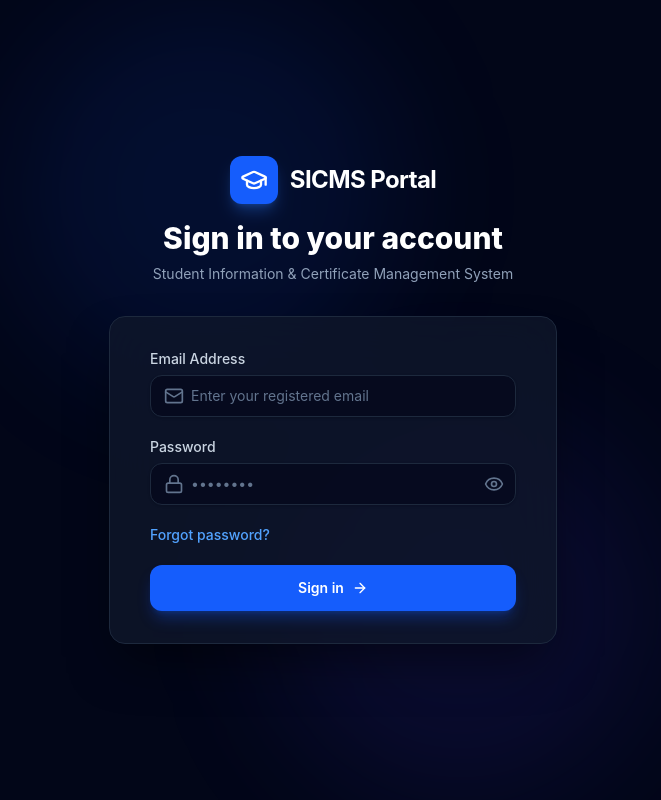
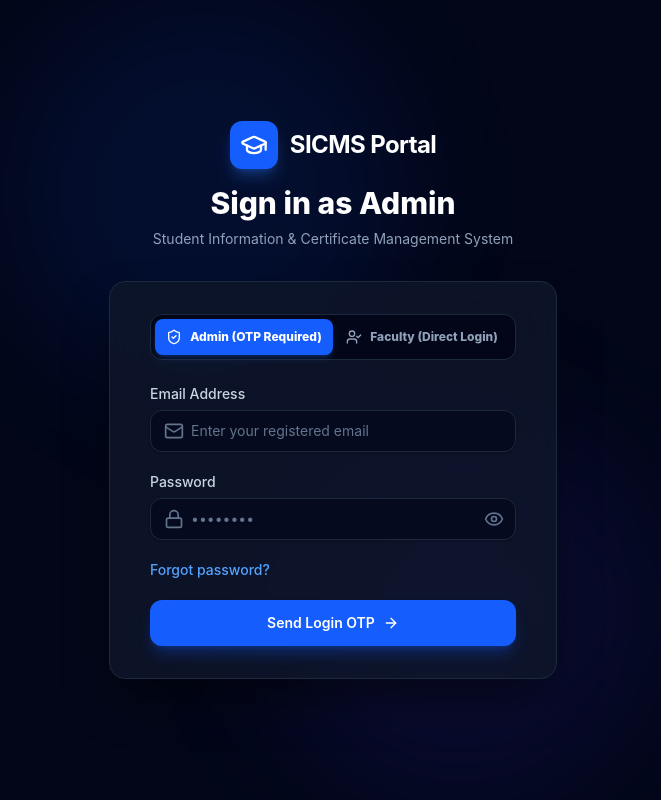
Before and after one commit to Dhanya-32673/SMS-Frontend, a React (Vite) app: page /login in a window 1280 px wide. Shown: the whole page, without its empty margins (307-968 px from the left). Built offline with nearby package versions, Linux system fonts and the light colour scheme; no server answers.

Commit message:
Add role selector tabs and role-specific login flows in Login.jsx and authService.js

```diff
--- a/src/pages/auth/Login.jsx
+++ b/src/pages/auth/Login.jsx
@@ -1,7 +1,7 @@
-import React, { useState, useEffect } from 'react';
-import { useNavigate, Link } from 'react-router-dom';
-import { useAuth } from '../../context/AuthContext';
-import { authService } from '../../services/authService';
+import React, { useState, useEffect } from "react";
+import { useNavigate, Link } from "react-router-dom";
+import { useAuth } from "../../context/AuthContext";
+import { authService } from "../../services/authService";
 import {
   GraduationCap,
   Mail,
@@ -14,26 +14,30 @@ import {
   CheckCircle2,
   KeyRound,
   RefreshCw,
-  ArrowLeft
-} from 'lucide-react';
+  ArrowLeft,
+  UserCheck
+} from "lucide-react";
 
 const Login = () => {
   const navigate = useNavigate();
-  const { login, googleLogin, verifyOtp, isAuthenticated, user, isInactiveLoggedOut } = useAuth();
+  const { isAuthenticated, user, isInactiveLoggedOut } = useAuth();
 
-  // Authentication Flow State: 'LOGIN' | 'OTP'
-  const [step, setStep] = useState('LOGIN');
+  // Selected Role Tab: "ADMIN" | "FACULTY"
+  const [roleTab, setRoleTab] = useState("ADMIN");
+
+  // Authentication Flow State: "LOGIN" | "OTP"
+  const [step, setStep] = useState("LOGIN");
 
   // Credentials & OTP inputs
-  const [email, setEmail] = useState('');
-  const [password, setPassword] = useState('');
-  const [otp, setOtp] = useState('');
+  const [email, setEmail] = useState("");
+  const [password, setPassword] = useState("");
+  const [otp, setOtp] = useState("");
 
   // UI state
   const [showPassword, setShowPassword] = useState(false);
   const [loading, setLoading] = useState(false);
-  const [error, setError] = useState('');
-  const [successMsg, setSuccessMsg] = useState('');
+  const [error, setError] = useState("");
+  const [successMsg, setSuccessMsg] = useState("");
   const [fieldErrors, setFieldErrors] = useState({});
 
   // Timers
@@ -43,16 +47,16 @@ const Login = () => {
   // Redirect if already authenticated
   useEffect(() => {
     if (isAuthenticated && user) {
-      let rawRole = '';
-      if (typeof user.role === 'string') rawRole = user.role;
+      let rawRole = "";
+      if (typeof user.role === "string") rawRole = user.role;
       else if (user.role?.roleName) rawRole = user.role.roleName;
       else if (user.role?.name) rawRole = user.role.name;
 
-      const role = rawRole.replace('ROLE_', '').toUpperCase();
-      if (role === 'FACULTY') {
-        navigate('/faculty/dashboard', { replace: true });
-      } else if (role === 'ADMIN') {
-        navigate('/admin/dashboard', { replace: true });
+      const role = rawRole.replace("ROLE_", "").toUpperCase();
+      if (role === "FACULTY") {
+        navigate("/faculty/dashboard", { replace: true });
+      } else if (role === "ADMIN") {
+        navigate("/admin/dashboard", { replace: true });
       }
     }
   }, [isAuthenticated, user, navigate]);
@@ -60,7 +64,7 @@ const Login = () => {
   // 5-minute expiry timer
   useEffect(() => {
     let timer;
-    if (step === 'OTP' && expirySeconds > 0) {
+    if (step === "OTP" && expirySeconds > 0) {
       timer = setInterval(() => setExpirySeconds((prev) => prev - 1), 1000);
     }
     return () => clearInterval(timer);
@@ -69,56 +73,62 @@ const Login = () => {
   // 30-second resend cooldown timer
   useEffect(() => {
     let timer;
-    if (step === 'OTP' && cooldownSeconds > 0) {
+    if (step === "OTP" && cooldownSeconds > 0) {
       timer = setInterval(() => setCooldownSeconds((prev) => prev - 1), 1000);
     }
     return () => clearInterval(timer);
   }, [step, cooldownSeconds]);
 
   const formatTimer = (secs) => {
-    const m = Math.floor(secs / 60).toString().padStart(2, '0');
-    const s = (secs % 60).toString().padStart(2, '0');
-    return `${m}:${s}`;
+    const m = Math.floor(secs / 60).toString().padStart(2, "0");
+    const s = (secs % 60).toString().padStart(2, "0");
+    return m + ":" + s;
   };
 
   const validateCredentials = () => {
     const errors = {};
     if (!email) {
-      errors.email = 'Email address is required';
+      errors.email = "Email address is required";
     } else if (!/\S+@\S+\.\S+/.test(email)) {
-      errors.email = 'Please enter a valid email address';
+      errors.email = "Please enter a valid email address";
     }
     if (!password) {
-      errors.password = 'Password is required';
+      errors.password = "Password is required";
     }
     setFieldErrors(errors);
     return Object.keys(errors).length === 0;
   };
 
-  // STEP 1: Submit Credentials -> Calls POST /api/auth/login
+  // STEP 1: Submit Credentials
   const handleCredentialSubmit = async (e) => {
     e.preventDefault();
     if (!validateCredentials()) return;
 
     setLoading(true);
-    setError('');
-    setSuccessMsg('');
+    setError("");
+    setSuccessMsg("");
 
     try {
-      const response = await login(email, password);
-      if (response && (response.requiresOtp || response.otpRequired || response.success)) {
+      if (roleTab === "ADMIN") {
+        // Admin Login: Credential validation -> OTP dispatch
+        const response = await authService.adminLogin(email, password);
         const targetEmail = response.email || email;
         localStorage.setItem("pendingEmail", targetEmail);
         setEmail(targetEmail);
-        setStep('OTP');
+        setStep("OTP");
         setExpirySeconds(300);
         setCooldownSeconds(30);
-        setSuccessMsg(response?.message || `We have sent a verification code to ${targetEmail}`);
+        setSuccessMsg(response?.message || "4-digit OTP sent successfully to " + targetEmail);
       } else {
-        setError(response?.message || 'Invalid username or password');
+        // Faculty Login: Direct JWT Login without OTP
+        const response = await authService.facultyLogin(email, password);
+        setSuccessMsg("Faculty login successful. Redirecting to dashboard...");
+        setTimeout(() => {
+          window.location.href = "/faculty/dashboard";
+        }, 300);
       }
     } catch (err) {
-      let msg = 'Invalid username or password';
+      let msg = "Invalid credentials or access denied";
       if (err.response?.data?.message) {
         msg = err.response.data.message;
       } else if (err.message) {
@@ -130,65 +140,46 @@ const Login = () => {
     }
   };
 
-  // STEP 2: Verify OTP -> Calls POST /api/auth/verify-otp
+  // STEP 2: Verify Admin OTP
   const handleOtpSubmit = async (e) => {
     e.preventDefault();
     if (otp.length < 4) {
-      setError('Please enter the complete 4-digit OTP code');
+      setError("Please enter the complete 4-digit OTP code");
       return;
     }
 
     setLoading(true);
-    setError('');
+    setError("");
 
     const targetEmail = email || localStorage.getItem("pendingEmail");
     if (!targetEmail) {
-      setError('Session expired. Please enter your email and password again.');
-      setStep('LOGIN');
+      setError("Session expired. Please enter your email and password again.");
+      setStep("LOGIN");
       setLoading(false);
       return;
     }
 
     try {
-      const response = await verifyOtp(targetEmail, otp);
-      setSuccessMsg('Login successful! Redirecting to dashboard...');
-
-      const verifiedEmail = response?.user?.email || response?.email || targetEmail;
-      const verifiedToken = response?.accessToken || response?.token;
-
-      if (verifiedToken) {
-        localStorage.setItem("token", verifiedToken);
-      }
-      if (verifiedEmail) {
-        localStorage.setItem("userEmail", verifiedEmail);
-      }
+      await authService.verifyAdminOtp(targetEmail, otp);
+      setSuccessMsg("Admin OTP verified successfully! Redirecting...");
       localStorage.removeItem("pendingEmail");
-
-      const userRole = response?.user?.role || user?.role;
-      let targetUrl = '/admin/dashboard';
-      if (typeof userRole === 'string' && userRole.toUpperCase().includes('FACULTY')) {
-        targetUrl = '/faculty/dashboard';
-      } else if (userRole?.roleName === 'ROLE_FACULTY') {
-        targetUrl = '/faculty/dashboard';
-      }
-
       setTimeout(() => {
-        navigate(targetUrl, { replace: true });
-      }, 500);
+        window.location.href = "/admin/dashboard";
+      }, 300);
     } catch (err) {
-      setError(err.response?.data?.message || 'Invalid or expired OTP code.');
+      setError(err.response?.data?.message || "Invalid or expired OTP code.");
     } finally {
       setLoading(false);
     }
   };
 
-  // Resend OTP -> Calls POST /api/auth/resend-otp
+  // Resend OTP
   const handleResendOtp = async () => {
     if (cooldownSeconds > 0 || loading) return;
 
     setLoading(true);
-    setError('');
-    setSuccessMsg('');
+    setError("");
+    setSuccessMsg("");
 
     const targetEmail = email || localStorage.getItem("pendingEmail");
 
@@ -196,19 +187,19 @@ const Login = () => {
       await authService.resendOtp(targetEmail);
       setExpirySeconds(300);
       setCooldownSeconds(30);
-      setSuccessMsg(`New verification code sent to ${targetEmail}`);
+      setSuccessMsg("New verification code sent to " + targetEmail);
     } catch (err) {
-      setError(err.response?.data?.message || 'Failed to resend OTP code.');
+      setError(err.response?.data?.message || "Failed to resend OTP code.");
     } finally {
       setLoading(false);
     }
   };
 
   const handleBackToLogin = () => {
-    setStep('LOGIN');
-    setOtp('');
-    setError('');
-    setSuccessMsg('');
+    setStep("LOGIN");
+    setOtp("");
+    setError("");
+    setSuccessMsg("");
     localStorage.removeItem("pendingEmail");
   };
 
@@ -226,12 +217,12 @@ const Login = () => {
           <span className="text-2xl font-bold text-white tracking-tight">SICMS Portal</span>
         </div>
         <h2 className="mt-4 text-center text-3xl font-extrabold text-white">
-          {step === 'LOGIN' ? 'Sign in to your account' : 'Verify Email OTP'}
+          {step === "LOGIN" ? (roleTab === "ADMIN" ? "Sign in as Admin" : "Sign in as Faculty") : "Verify Email OTP"}
         </h2>
         <p className="mt-2 text-center text-sm text-slate-400">
-          {step === 'LOGIN'
-            ? 'Student Information & Certificate Management System'
-            : `Enter the 4-digit code sent to ${email || localStorage.getItem('pendingEmail') || 'your email'}`}
+          {step === "LOGIN"
+            ? "Student Information & Certificate Management System"
+            : "Enter the 4-digit code sent to " + (email || localStorage.getItem("pendingEmail") || "your email")}
         </p>
       </div>
 
@@ -260,8 +251,44 @@ const Login = () => {
             </div>
           )}
 
-          {/* STEP 1: LOGIN FORM */}
-          {step === 'LOGIN' && (
+          {/* ROLE SELECTOR TABS */}
+          {step === "LOGIN" && (
+            <div className="flex rounded-xl bg-slate-950 p-1 mb-6 border border-slate-800">
+              <button
+                type="button"
+                onClick={() => {
+                  setRoleTab("ADMIN");
+                  setError("");
+                  setSuccessMsg("");
+                }}
+                className={"flex-1 py-2.5 rounded-lg text-xs font-extrabold transition-all flex items-center justify-center gap-2 " + (
+                  roleTab === "ADMIN"
+                    ? "bg-blue-600 text-white shadow-md shadow-blue-500/20"
+                    : "text-slate-400 hover:text-white"
+                )}
+              >
+                <ShieldCheck className="w-4 h-4" /> Admin (OTP Required)
+              </button>
+              <button
+                type="button"
+                onClick={() => {
+                  setRoleTab("FACULTY");
+                  setError("");
+                  setSuccessMsg("");
+                }}
+                className={"flex-1 py-2.5 rounded-lg text-xs font-extrabold transition-all flex items-center justify-center gap-2 " + (
+                  roleTab === "FACULTY"
+                    ? "bg-blue-600 text-white shadow-md shadow-blue-500/20"
+                    : "text-slate-400 hover:text-white"
+                )}
+              >
+                <UserCheck className="w-4 h-4" /> Faculty (Direct Login)
+              </button>
+            </div>
+          )}
+
+          {/* STEP 1: CREDENTIAL FORM */}
+          {step === "LOGIN" && (
             <form className="space-y-5" onSubmit={handleCredentialSubmit}>
               <div>
                 <label className="block text-sm font-medium text-slate-300">
@@ -276,12 +303,12 @@ const Login = () => {
                     value={email}
                     onChange={(e) => {
                       setEmail(e.target.value);
-                      if (fieldErrors.email) setFieldErrors({ ...fieldErrors, email: '' });
+                      if (fieldErrors.email) setFieldErrors({ ...fieldErrors, email: "" });
                     }}
                     placeholder="Enter your registered email"
-                    className={`block w-full pl-10 pr-3 py-2.5 bg-slate-950/60 border ${
-                      fieldErrors.email ? 'border-rose-500/80 focus:ring-rose-500' : 'border-slate-800 focus:ring-blue-500 focus:border-blue-500'
-                    } rounded-xl text-white placeholder-slate-500 text-sm focus:outline-none focus:ring-2 transition-all`}
+                    className={"block w-full pl-10 pr-3 py-2.5 bg-slate-950/60 border " + (
+                      fieldErrors.email ? "border-rose-500/80 focus:ring-rose-500" : "border-slate-800 focus:ring-blue-500 focus:border-blue-500"
+                    ) + " rounded-xl text-white placeholder-slate-500 text-sm focus:outline-none focus:ring-2 transition-all"}
                   />
                 </div>
                 {fieldErrors.email && (
@@ -298,16 +325,16 @@ const Login = () => {
                     <Lock className="h-5 w-5 text-slate-500" />
                   </div>
                   <input
-                    type={showPassword ? 'text' : 'password'}
+                    type={showPassword ? "text" : "password"}
                     value={password}
                     onChange={(e) => {
                       setPassword(e.target.value);
-                      if (fieldErrors.password) setFieldErrors({ ...fieldErrors, password: '' });
+                      if (fieldErrors.password) setFieldErrors({ ...fieldErrors, password: "" });
                     }}
                     placeholder="••••••••"
-                    className={`block w-full pl-10 pr-10 py-2.5 bg-slate-950/60 border ${
-                      fieldErrors.password ? 'border-rose-500/80 focus:ring-rose-500' : 'border-slate-800 focus:ring-blue-500 focus:border-blue-500'
-                    } rounded-xl text-white placeholder-slate-500 text-sm focus:outline-none focus:ring-2 transition-all`}
+                    className={"block w-full pl-10 pr-10 py-2.5 bg-slate-950/60 border " + (
+                      fieldErrors.password ? "border-rose-500/80 focus:ring-rose-500" : "border-slate-800 focus:ring-blue-500 focus:border-blue-500"
+                    ) + " rounded-xl text-white placeholder-slate-500 text-sm focus:outline-none focus:ring-2 transition-all"}
                   />
                   <button
                     type="button"
@@ -343,7 +370,7 @@ const Login = () => {
                     <div className="w-5 h-5 border-2 border-white/30 border-t-white rounded-full animate-spin" />
                   ) : (
                     <>
-                      Sign in <ArrowRight className="w-4 h-4" />
+                      {roleTab === "ADMIN" ? "Send Login OTP" : "Sign in as Faculty"} <ArrowRight className="w-4 h-4" />
                     </>
                   )}
                 </button>
@@ -351,8 +378,8 @@ const Login = () => {
             </form>
           )}
 
-          {/* STEP 2: OTP VERIFICATION FORM */}
-          {step === 'OTP' && (
+          {/* STEP 2: ADMIN OTP VERIFICATION FORM */}
+          {step === "OTP" && (
             <form className="space-y-6" onSubmit={handleOtpSubmit}>
               <div>
                 <div className="flex justify-between items-center mb-2">
@@ -372,13 +399,13 @@ const Login = () => {
                     type="text"
                     maxLength={4}
                     value={otp}
-                    onChange={(e) => setOtp(e.target.value.replace(/[^0-9]/g, ''))}
+                    onChange={(e) => setOtp(e.target.value.replace(/[^0-9]/g, ""))}
                     placeholder="Enter 4-digit OTP"
                     className="block w-full pl-10 pr-3 py-3 bg-slate-950/60 border border-slate-800 rounded-xl text-white placeholder-slate-500 text-center tracking-[8px] font-mono text-lg focus:outline-none focus:ring-2 focus:ring-blue-500 focus:border-blue-500 transition-all"
                   />
                 </div>
                 <p className="mt-2 text-xs text-slate-400 text-center">
-                  Check your inbox ({email || localStorage.getItem('pendingEmail')}) for the 4-digit code.
+                  Check your inbox for the 4-digit verification code.
                 </p>
               </div>
 
@@ -413,8 +440,8 @@ const Login = () => {
                   disabled={cooldownSeconds > 0 || loading}
                   className="text-xs font-medium text-blue-400 hover:text-blue-300 disabled:text-slate-600 disabled:cursor-not-allowed flex items-center gap-1 transition-colors"
                 >
-                  <RefreshCw className={`w-3.5 h-3.5 ${loading ? 'animate-spin' : ''}`} />
-                  {cooldownSeconds > 0 ? `Resend code in ${cooldownSeconds}s` : 'Resend code'}
+                  <RefreshCw className={"w-3.5 h-3.5 " + (loading ? "animate-spin" : "")} />
+                  {cooldownSeconds > 0 ? "Resend code in " + cooldownSeconds + "s" : "Resend code"}
                 </button>
               </div>
             </form>
```
Also changed, not shown: src/services/authService.js (+21 -0 lines).
